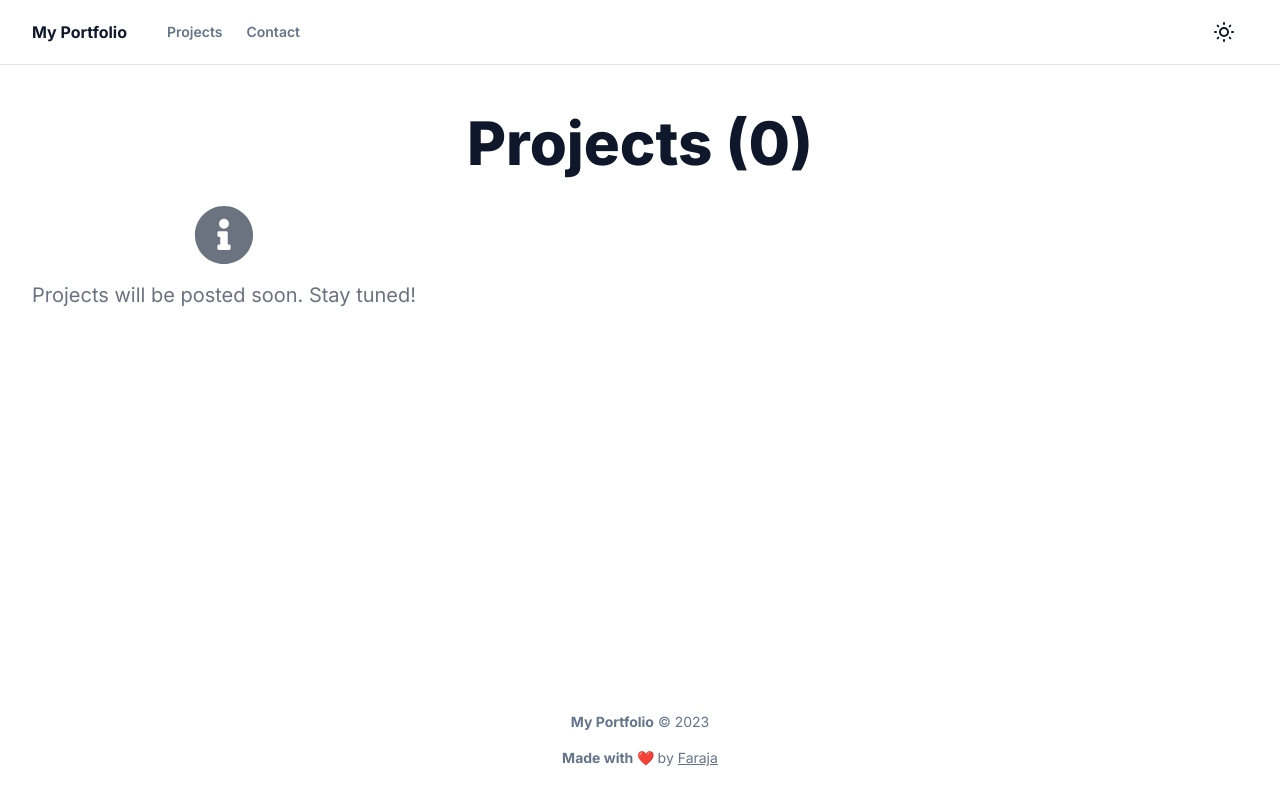
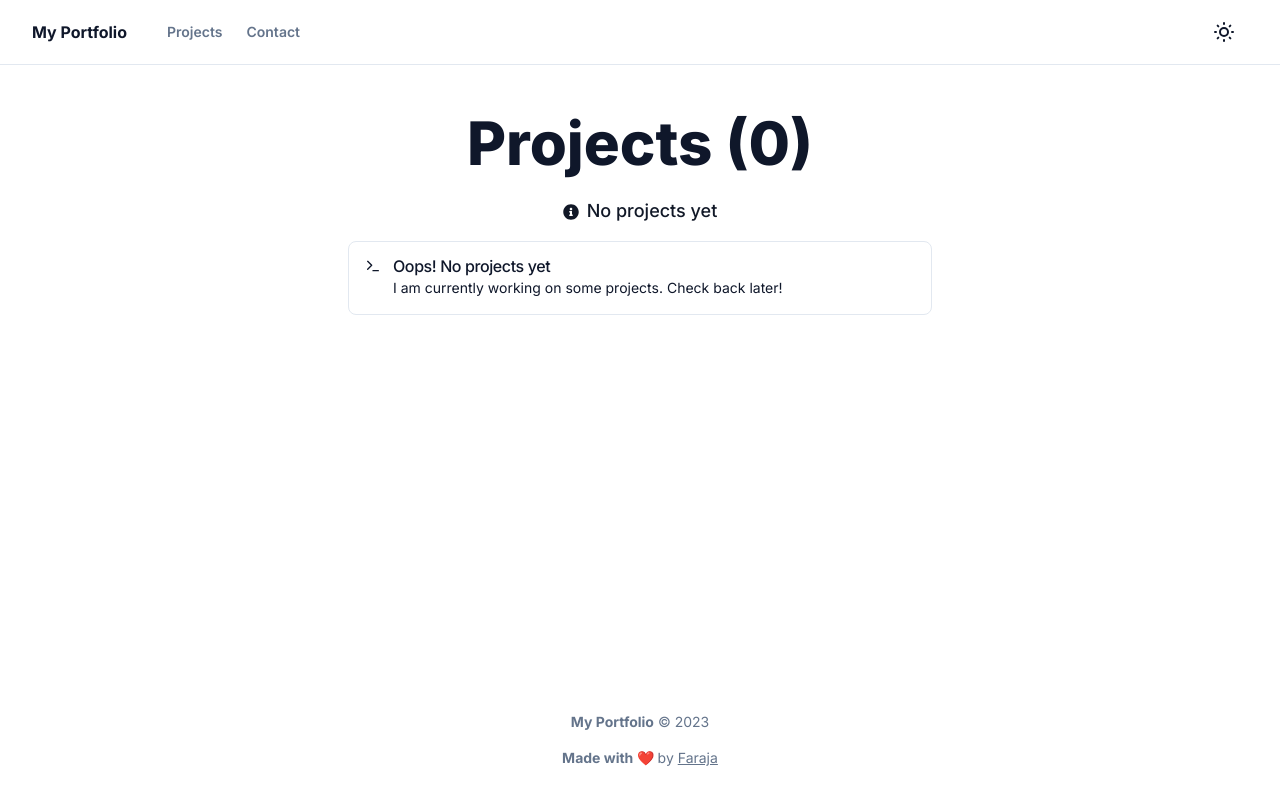
Before and after one commit to farajabien/portfolio, a Next.js app: page /projects in a window 1280 px wide. Built offline with nearby package versions, Linux system fonts and the light colour scheme.

Commit message:
projects fix

```diff
--- a/app/projects/page.tsx
+++ b/app/projects/page.tsx
@@ -1,6 +1,8 @@
 import Link from "next/link"
+import { Terminal, Waves } from "lucide-react"
 import { FaInfoCircle } from "react-icons/fa"
 
+import { Alert, AlertDescription, AlertTitle } from "@/components/ui/alert"
 import { Button } from "@/components/ui/button"
 import {
   Card,
@@ -28,17 +30,22 @@ export default function ProjectsPage() {
       <h1 className="text-center text-4xl font-extrabold sm:text-5xl md:text-6xl">
         Projects ({projects.length})
       </h1>
+      {projects.length === 0 && (
+        <div className="px-4 py-5 sm:p-6">
+          <p className="text-center text-lg font-medium text-gray-900 dark:text-white">
+            <FaInfoCircle className="mr-2 inline-block h-4 w-4" />
+            No projects yet
+          </p>
+          <Alert className="mx-auto mt-4 w-full md:w-1/2">
+            <Terminal className="h-4 w-4" />
+            <AlertTitle>Oops! No projects yet</AlertTitle>
+            <AlertDescription>
+              I am currently working on some projects. Check back later!
+            </AlertDescription>
+          </Alert>
+        </div>
+      )}
       <div className="mt-8 grid gap-8 sm:grid-cols-2 lg:grid-cols-3">
-        {projects.length === 0 && (
-          <div className="flex items-center justify-center">
-            <div className="flex flex-col items-center justify-center">
-              <FaInfoCircle className="mb-4 text-6xl text-gray-500" />
-              <p className="text-center text-xl text-gray-500">
-                Projects will be posted soon. Stay tuned!
-              </p>
-            </div>
-          </div>
-        )}
         {projects.length > 0 &&
           projects.map((project) => (
             <Card key={project.title}>
--- /dev/null
+++ b/components/ui/alert.tsx
@@ -0,0 +1,59 @@
+import * as React from "react"
+import { VariantProps, cva } from "class-variance-authority"
+
+import { cn } from "@/lib/utils"
+
+const alertVariants = cva(
+  "relative w-full rounded-lg border p-4 [&>svg]:absolute [&>svg]:text-foreground [&>svg]:left-4 [&>svg]:top-4 [&>svg+div]:translate-y-[-3px] [&:has(svg)]:pl-11",
+  {
+    variants: {
+      variant: {
+        default: "bg-background text-foreground",
+        destructive:
+          "text-destructive border-destructive/50 dark:border-destructive [&>svg]:text-destructive text-destructive",
+      },
+    },
+    defaultVariants: {
+      variant: "default",
+    },
+  }
+)
+
+const Alert = React.forwardRef<
+  HTMLDivElement,
+  React.HTMLAttributes<HTMLDivElement> & VariantProps<typeof alertVariants>
+>(({ className, variant, ...props }, ref) => (
+  <div
+    ref={ref}
+    role="alert"
+    className={cn(alertVariants({ variant }), className)}
+    {...props}
+  />
+))
+Alert.displayName = "Alert"
+
+const AlertTitle = React.forwardRef<
+  HTMLParagraphElement,
+  React.HTMLAttributes<HTMLHeadingElement>
+>(({ className, ...props }, ref) => (
+  <h5
+    ref={ref}
+    className={cn("mb-1 font-medium leading-none tracking-tight", className)}
+    {...props}
+  />
+))
+AlertTitle.displayName = "AlertTitle"
+
+const AlertDescription = React.forwardRef<
+  HTMLParagraphElement,
+  React.HTMLAttributes<HTMLParagraphElement>
+>(({ className, ...props }, ref) => (
+  <div
+    ref={ref}
+    className={cn("text-sm [&_p]:leading-relaxed", className)}
+    {...props}
+  />
+))
+AlertDescription.displayName = "AlertDescription"
+
+export { Alert, AlertTitle, AlertDescription }
```
